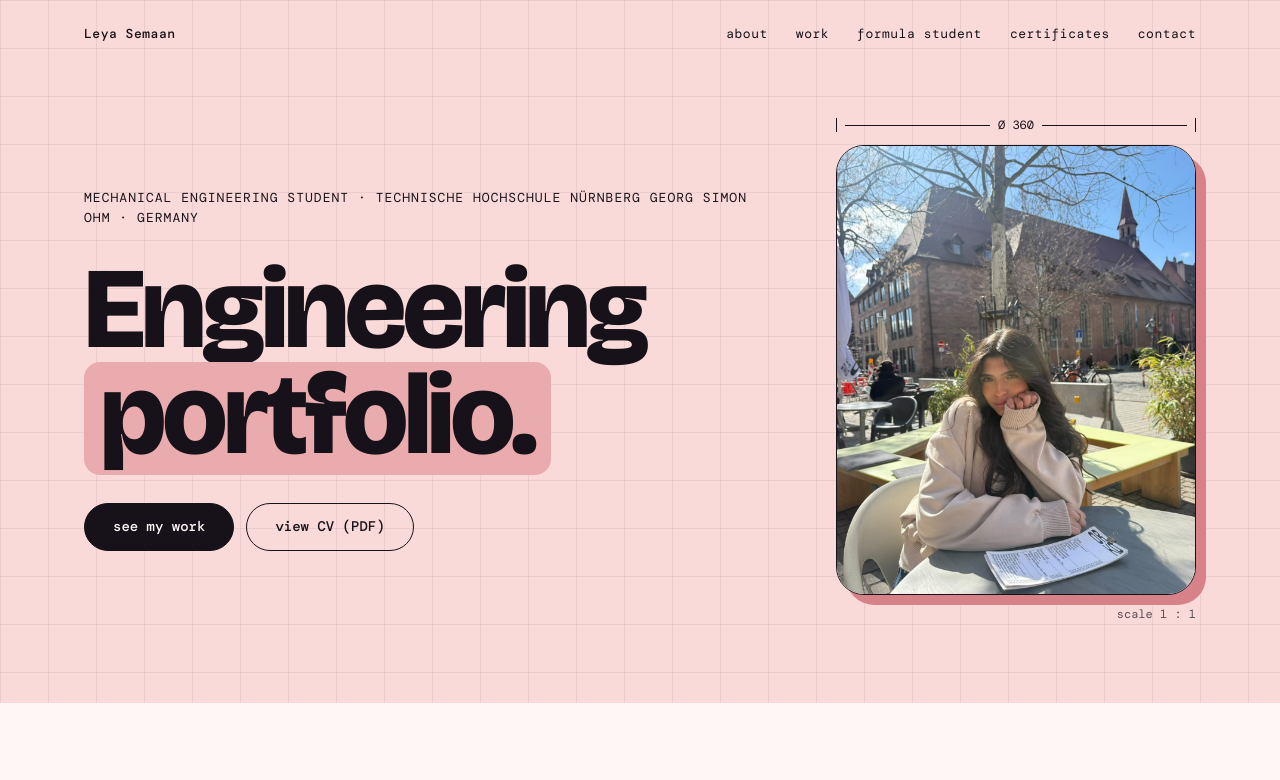
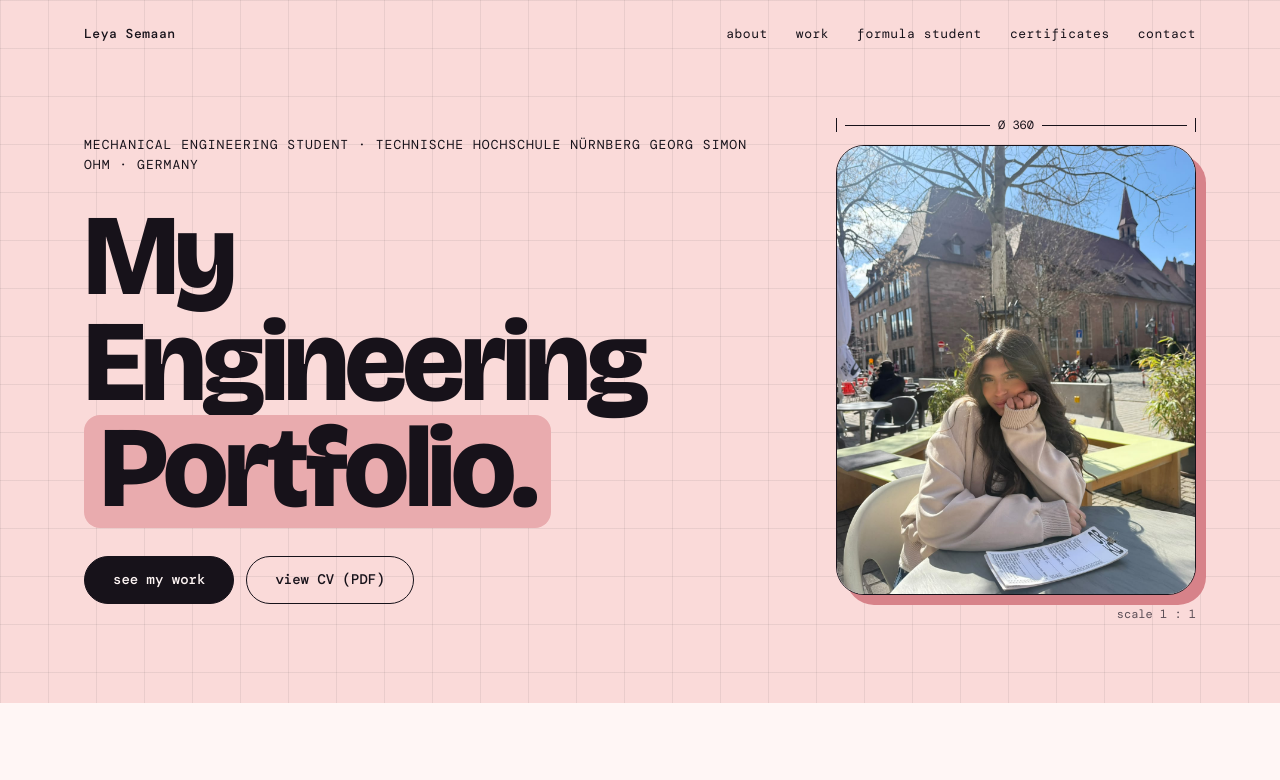
Before and after one commit to 592668k22s-hash/leya.semaan, a plain HTML site: page index.html in a window 1280 px wide. Shown: the top 780 px of the page. Drawn offline with nearby package versions, Linux system fonts and the light colour scheme.

Commit message:
Update heading text in index.html

```diff
--- a/index.html
+++ b/index.html
@@ -142,7 +142,7 @@ footer{margin-top:72px;padding-top:20px;border-top:1.5px solid var(--ink);displa
     <div class="hero-grid">
       <div class="hero-text">
         <div class="eyebrow">Mechanical Engineering student · Technische Hochschule Nürnberg Georg Simon Ohm · Germany</div>
-        <h1 class="big">Engineering <span class="hl">portfolio.</span></h1>
+        <h1 class="big">My Engineering <span class="hl">Portfolio.</span></h1>
 
         <div class="btns">
           <a class="btn solid" href="#work">see my work</a>
```
